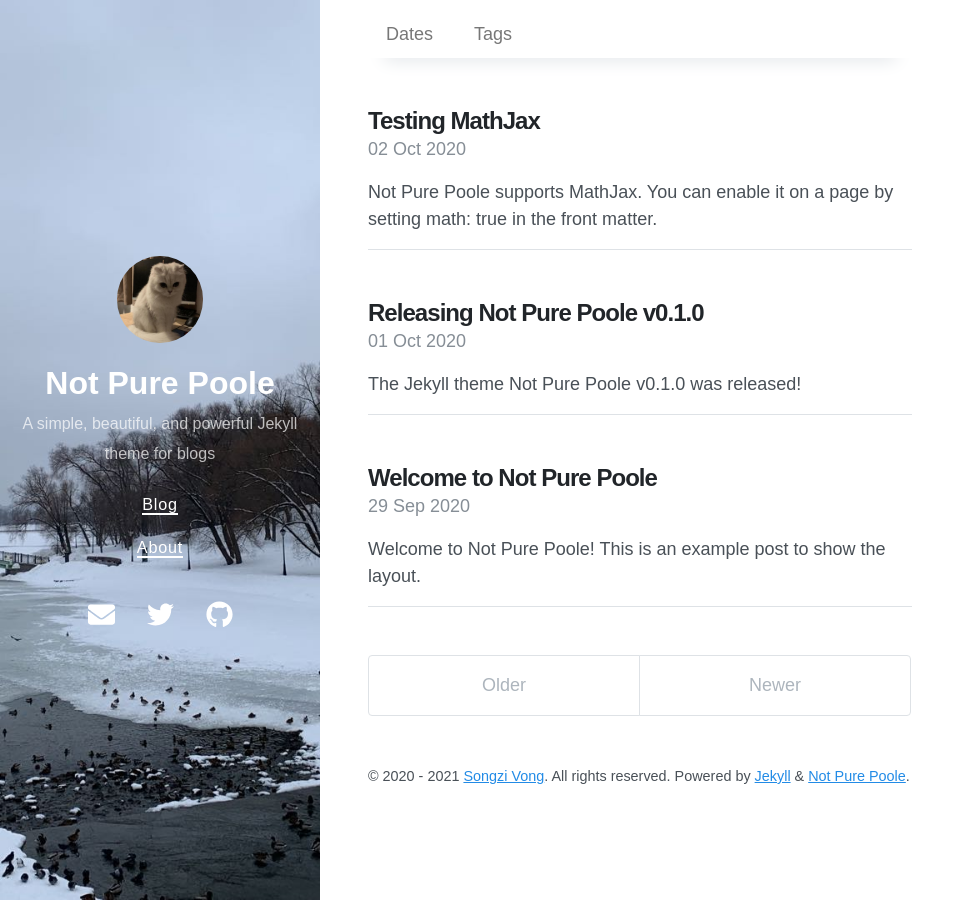
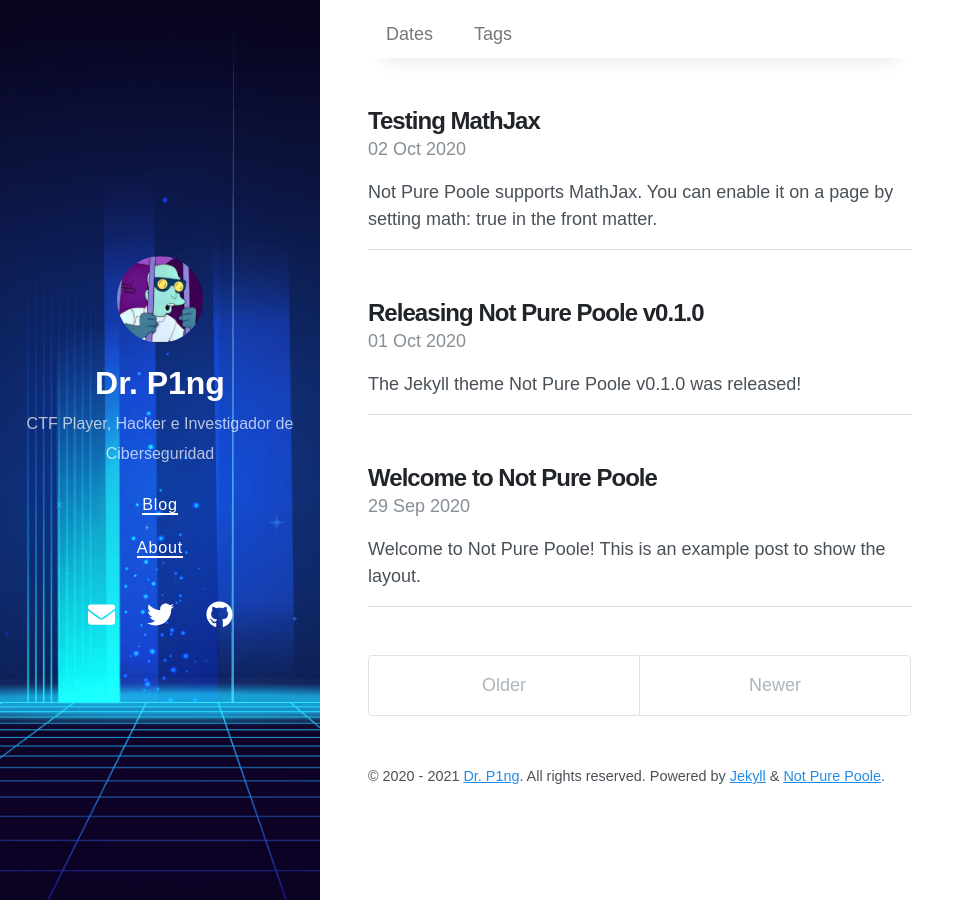
Before and after one commit to DrP1ng/DrP1ng.github.io, a Jekyll site: the page built from index.html, in a window 1280 px wide. Shown: the whole page, without its empty margins (0-975 px from the left). Built offline with Jekyll 4.4.1, drawn with Linux system fonts in a browser that asks for light colours; nearby versions of some CDN libraries; the list of posts is cut into pages by our own code.

Commit message:
personalización 01

```diff
--- a/_config.yml
+++ b/_config.yml
@@ -1,9 +1,9 @@
 # Setup
-title: Not Pure Poole
-description: A simple, beautiful, and powerful Jekyll theme for blogs
-url: https://vszhub.github.io
+title: Dr. P1ng
+description: CTF Player, Hacker e Investigador de Ciberseguridad
+url: https://drp1ng.github.io
 avatar: /avatar.jpeg
-paginate: 5
+paginate: 8
 permalink: pretty
 cover_image: /bg.jpeg
 
@@ -29,14 +29,14 @@ exclude:
 
 # Optimize Jekyl SEO Tag
 twitter:
-  username: vszhub
+  username: P1ngDr
   card: summary
 logo: logo.png
 social:
   name: Songzi Vong
   links:
-    - https://twitter.com/vszhub
-    - https://github.com/vszhub
+    - https://twitter.com/P1ngDr
+    - https://github.com/DrP1ng
 google_site_verification: xxxxx
 lang: en
 
@@ -47,13 +47,13 @@ sass:
 # Options
 
 # Replace this value and uncomment to enable Google Analytics tracking
-# google_analytics: UA-000000-0
+google_analytics: G-9JKFQV6M4P
 
 # Replace this value and uncomment to enable Disqus
 # disqus: xxxxxx
 
 # Specify the author for blog posts
 author:
-  name: Songzi Vong
-  url: https://github.com/vszhub/
-  email: vszhub@gmail.com
+  name: Dr. P1ng
+  url: https://github.com/DrP1ng/
+#  email: vszhub@gmail.com
```
Also changed, not shown: Avatar.jpg (deleted), avatar.jpeg, backup_avatar.jpeg (added), backup_bg.jpeg (added), bg.jpeg.
